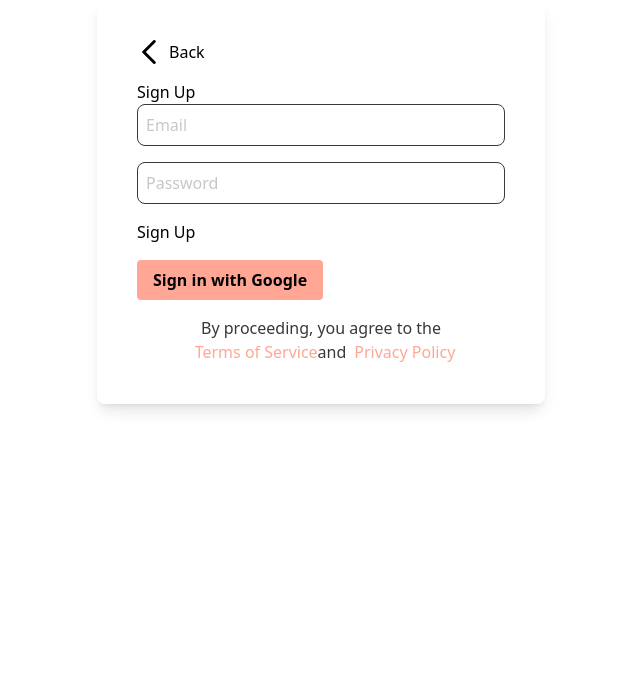
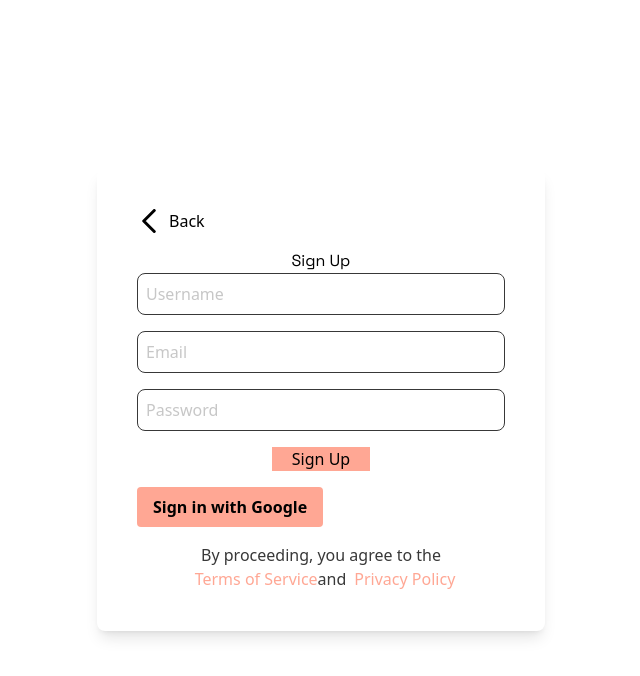
Before and after one commit to alexandermaat99/ThePatternsPlaceNewsletter, a Next.js app in the folder tpp-newsletter/: page /signup in a window 1280 px wide. Shown: the top 676 px of the page, without its empty margins (319-959 px from the left). Built offline with nearby package versions, Linux system fonts and the light colour scheme; no server answers.

Commit message:
Update page.tsx
chore/ trying to style and get signup to function properly

```diff
--- a/tpp-newsletter/app/signup/page.tsx
+++ b/tpp-newsletter/app/signup/page.tsx
@@ -7,6 +7,7 @@ import BACK_ARROW from "@/public/images/BACK_ARROW.svg"; // Import the back arro
 import GoogleSignInButton from "@/components/GoogleSignInButton"; // Import the GoogleSignInButton component
 
 export default function Signup() {
+  const [username, setUsername] = useState("");
   const [email, setEmail] = useState("");
   const [password, setPassword] = useState("");
   const [loading, setLoading] = useState(false);
@@ -29,7 +30,27 @@ export default function Signup() {
     e.preventDefault();
     setLoading(true);
 
-    // Step 1: Sign up the user in Supabase authentication
+    // Step 1: Check if the username is already taken
+    const { data: existingUser, error: usernameCheckError } = await supabase
+      .from("users")
+      .select("username")
+      .eq("username", username)
+      .single(); // Expecting only one user with this username
+
+    if (usernameCheckError && usernameCheckError.code !== "PGRST116") {
+      console.error("Error checking username:", usernameCheckError.message);
+      setLoading(false);
+      return;
+    }
+
+    if (existingUser) {
+      console.error("Username already taken");
+      alert("Username is already taken. Please choose another one.");
+      setLoading(false);
+      return;
+    }
+
+    // Step 2: Sign up the user in Supabase authentication
     const { data: signupData, error: signupError } = await supabase.auth.signUp(
       {
         email,
@@ -46,7 +67,7 @@ export default function Signup() {
     const user = signupData?.user;
     console.log("Signed up user:", user);
 
-    // Step 2: Insert user details into the custom users table
+    // Step 3: Insert user details into the custom users table
     if (user) {
       const { data: insertData, error: insertError } = await supabase
         .from("users")
@@ -54,7 +75,7 @@ export default function Signup() {
           {
             id: user.id, // This is the ID from Supabase's auth system
             email: user.email,
-            username: user.email?.split("@")[0], // Example: use the email prefix as username
+            username, // Use the username from the state
             profile_picture_url: "", // Default or leave it null
             pattern_points: 0, // Default value
             is_buyer: false,
@@ -79,7 +100,7 @@ export default function Signup() {
   };
 
   return (
-    <div className="flex items-center justify-center z-50">
+    <div className="flex items-center justify-center min-h-screen">
       <div className="bg-white rounded-lg shadow-lg w-full max-w-md p-6 md:p-10 relative bg-tppWhite mx-10">
         {" "}
         <div>
@@ -91,11 +112,23 @@ export default function Signup() {
             <BACK_ARROW className="h-6 w-6 text-gray-700" />
             <span className="ml-2 text-gray-700">Back</span>
           </div>
+          <div className="font-space text-center">
+            <h1>Sign Up</h1>
+          </div>
 
-          <h1>Sign Up</h1>
-          <form onSubmit={handleSignup}>
+          <form className="text-center" onSubmit={handleSignup}>
             <input
               className="w-full p-2 mb-4 border rounded-lg text-tppBlack placeholder:text-tppNotSelectedGray focus:outline-tppPink duration-400"
+              id="username"
+              type="text"
+              placeholder="Username"
+              value={username}
+              onChange={(e) => setUsername(e.target.value)}
+              required
+            />
+            <input
+              className="w-full p-2 mb-4 border rounded-lg text-tppBlack placeholder:text-tppNotSelectedGray focus:outline-tppPink duration-400"
+              id="email"
               type="email"
               placeholder="Email"
               value={email}
@@ -104,13 +137,18 @@ export default function Signup() {
             />
             <input
               className="w-full p-2 mb-4 border rounded-lg text-tppBlack placeholder:text-tppNotSelectedGray focus:outline-tppPink duration-400"
+              id="password"
               type="password"
               placeholder="Password"
               value={password}
               onChange={(e) => setPassword(e.target.value)}
               required
             />
-            <button type="submit" disabled={loading}>
+            <button
+              className="bg-tppPink px-5"
+              type="submit"
+              disabled={loading}
+            >
               {loading ? "Signing up..." : "Sign Up"}
             </button>
           </form>
```
